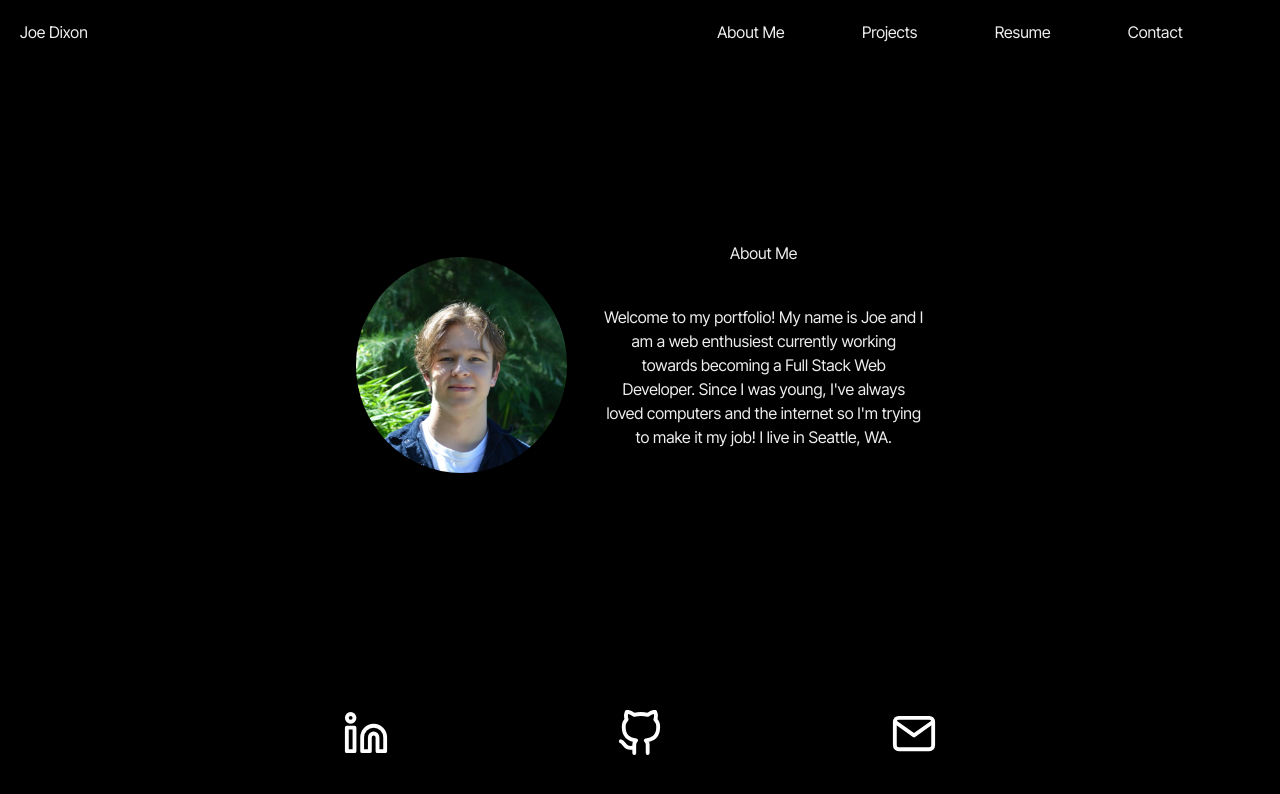
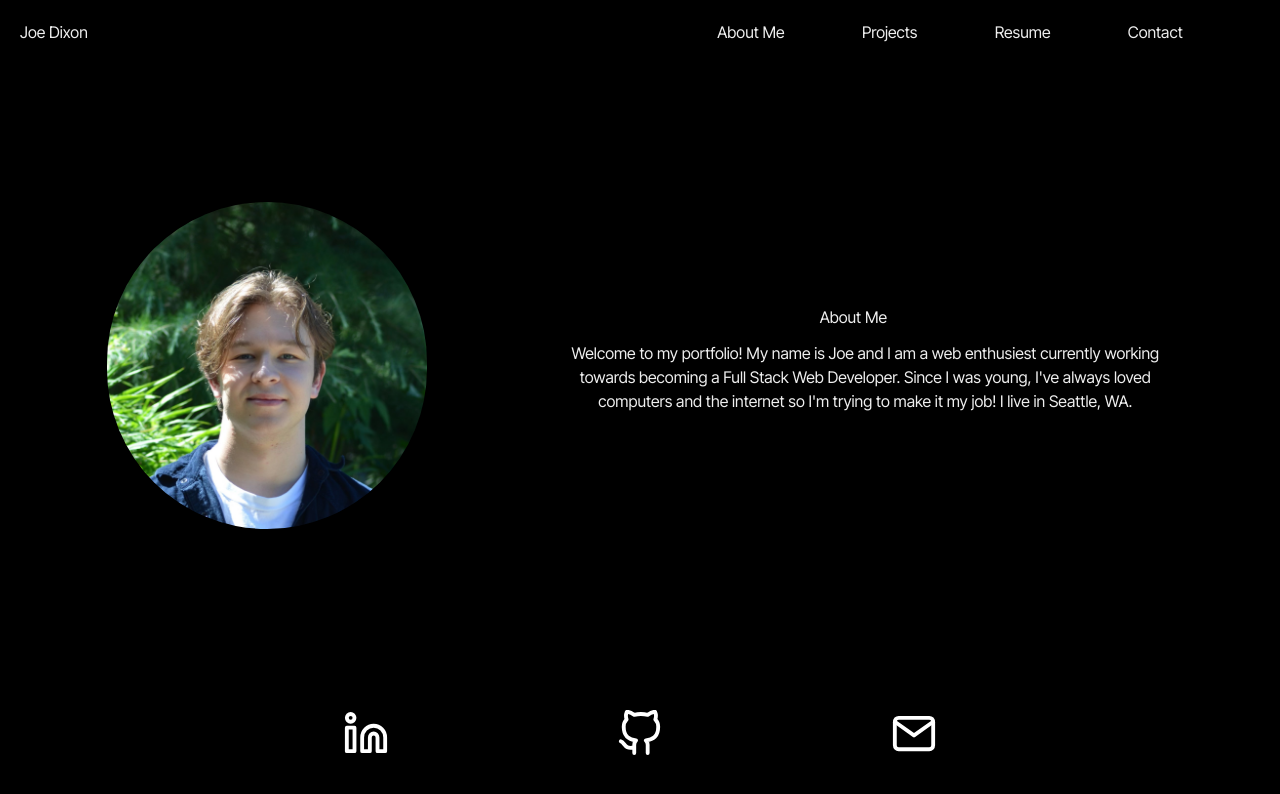
Before and after one commit to joerdixon/my-portfolio-2, a React (Create React App) app: page / in a window 1280 px wide. Shown: the top 794 px of the page. Built offline with nearby package versions, Linux system fonts and the light colour scheme.

Commit message:
about section tailwind done

```diff
--- a/src/components/Pages/About/About.css
+++ /dev/null
@@ -1,39 +0,0 @@
-.about-container {
-    /* Layout */
-    height: 65vh;
-    width: 50%;
-    margin: 0 auto;
-    /* Flex Settings */
-    display: flex;
-    justify-content: space-evenly;
-    align-items: center;
-}
-
-.img-container {
-    width: 33%;
-    /* Flex Settings */
-    display: flex;
-    justify-content: space-around;
-}
-
-.img-container img {
-    width: 100%;
-    border-radius: 100%;
-    margin: 0 auto;
-}
-
-.bio-container {
-    width: 50%;
-}
-
-.bio-container h1 {
-    width: 50%;
-    text-align: center;
-    margin: 0 auto;
-}
-
-.bio-container p {
-    margin: 5vh auto;
-    width: 100%;
-    text-align: center;
-}
--- a/src/components/Pages/About/About.jsx
+++ b/src/components/Pages/About/About.jsx
@@ -1,19 +1,17 @@
 import React from 'react';
-import './About.css'
 import headshot from '../../../assets/niceheadshot.jpg'
 
-// TODO: Transplant Tailwind
 // TODO: Add animations on screen load, this is the landing page.
 
 function About(props) {
     return (
-        <div className='about-container'>
-            <div className='img-container'>
-                <img src={headshot} alt="Me!" />
+        <div className='h-2/3 flex justify-evenly items-center'>
+            <div className='w-1/4 flex justify-around'>
+                <img className='w-full rounded-full my-0 mx-auto' src={headshot} alt="Me!" />
             </div>
-            <div className='bio-container'>
-                <h1>About Me</h1>
-                <p>Welcome to my portfolio! My name is Joe and I am a web enthusiest currently working towards becoming a Full Stack Web Developer. Since I was young, I've always loved computers and the internet so I'm trying to make it my job! I live in Seattle, WA.</p>
+            <div className='w-1/2'>
+                <h1 className='w-1/2 text-center mx-auto my-0'>About Me</h1>
+                <p className='m-3 text-center w-full'>Welcome to my portfolio! My name is Joe and I am a web enthusiest currently working towards becoming a Full Stack Web Developer. Since I was young, I've always loved computers and the internet so I'm trying to make it my job! I live in Seattle, WA.</p>
             </div>
         </div>
     )
```
